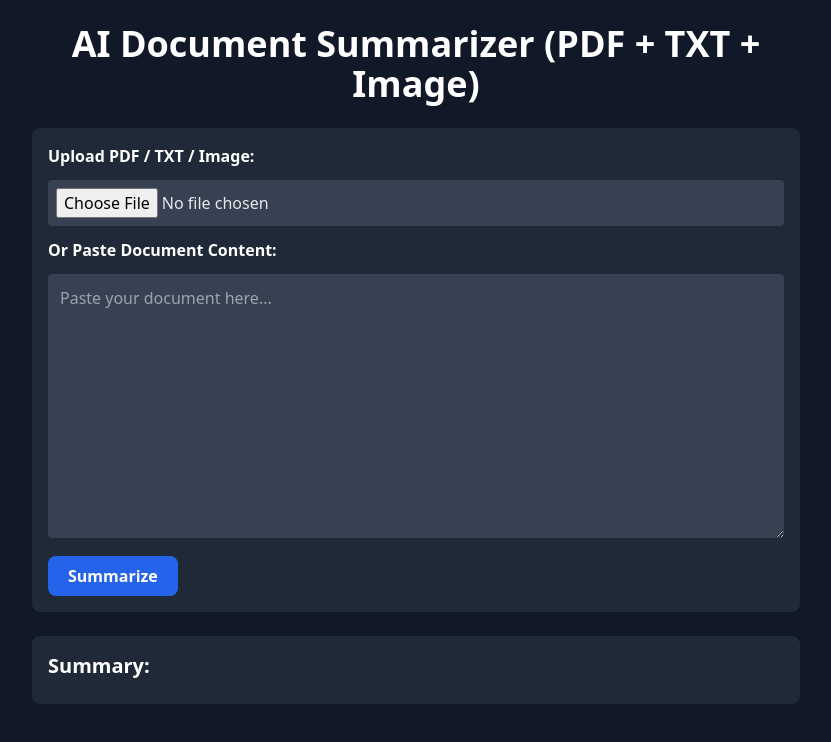
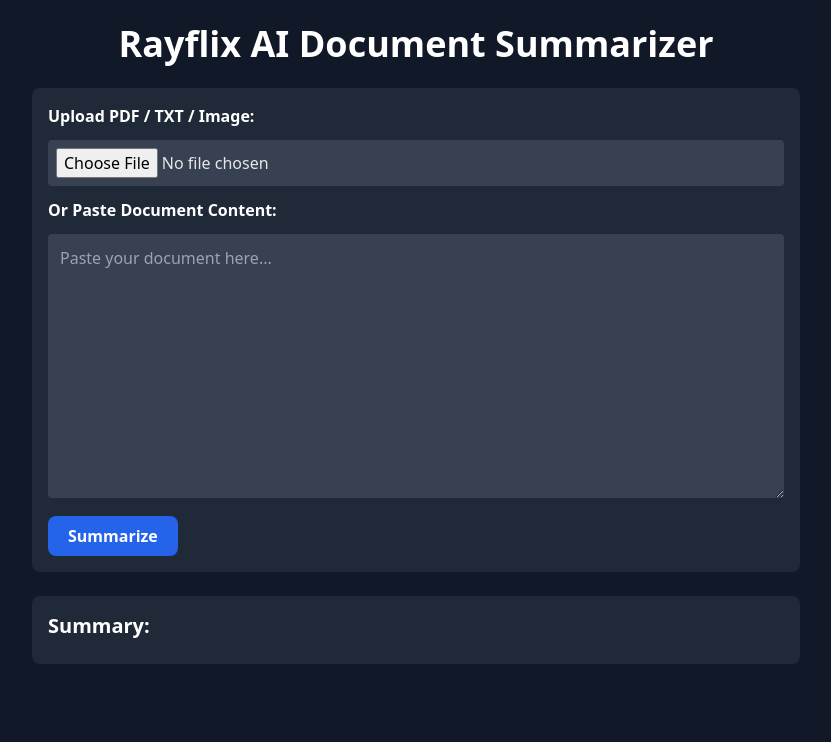
Before and after one commit to iamkkronly/summ-kk, a plain HTML site: page index.html in a window 1280 px wide. Shown: the whole page, without its empty margins (224-1055 px from the left). Drawn offline with nearby package versions, Linux system fonts and the light colour scheme.

Commit message:
Update index.html

```diff
--- a/index.html
+++ b/index.html
@@ -10,7 +10,7 @@
 </head>
 <body class="bg-gray-900 text-white p-6">
   <div class="max-w-3xl mx-auto space-y-6">
-    <h1 class="text-4xl font-bold text-center mb-4">AI Document Summarizer (PDF + TXT + Image)</h1>
+    <h1 class="text-4xl font-bold text-center mb-4"> Rayflix AI Document Summarizer </h1>
 
     <div class="bg-gray-800 p-4 rounded-lg space-y-3">
       <label class="block font-semibold">Upload PDF / TXT / Image:</label>
```
